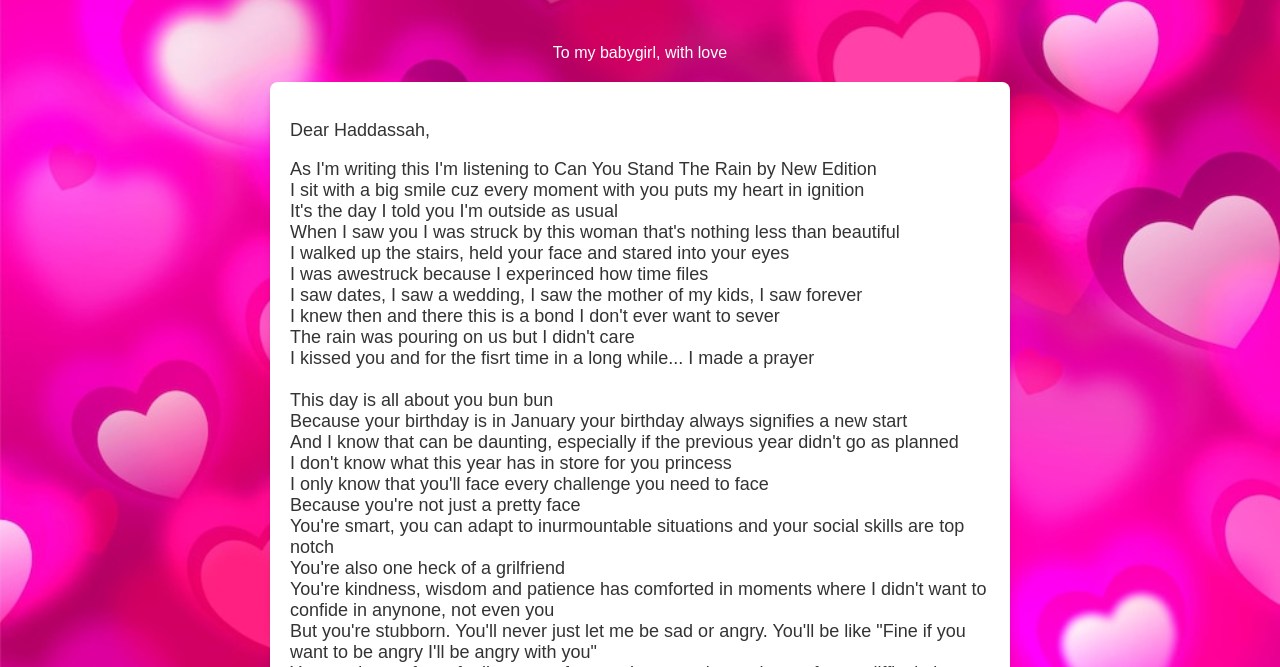
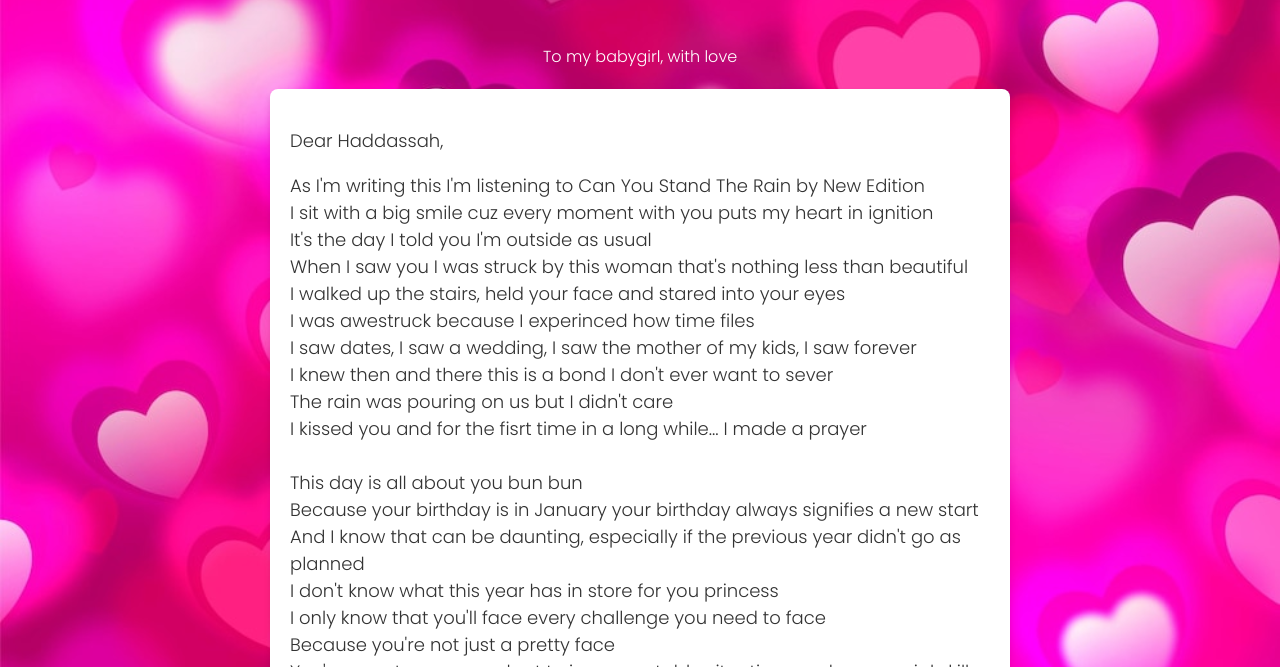
Before and after one commit to Angelo-C137/birthday_project, a plain HTML site: page index.html in a window 1280 px wide. Shown: the part 133-800 px from the top of the page. Drawn offline with Linux system fonts and the light colour scheme.

Commit message:
Update index.html

```diff
--- a/index.html
+++ b/index.html
@@ -6,7 +6,7 @@
   <style>
     body {
       text-align: center;
-      font-family: 'Quicksand', sans-serif;
+      font-family: 'Poppins', sans-serif;
       background-image: url('wallpaper.jpg'); /* Replace with your image file */
       background-size: cover;
       background-position: center;
```
